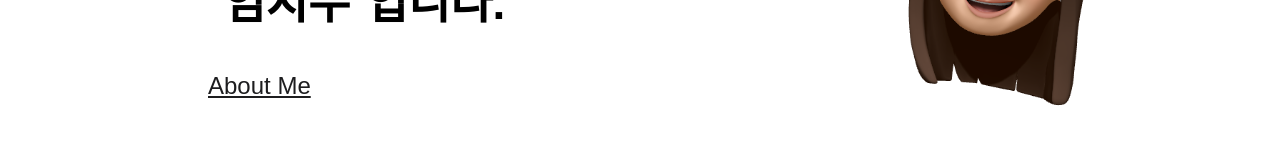
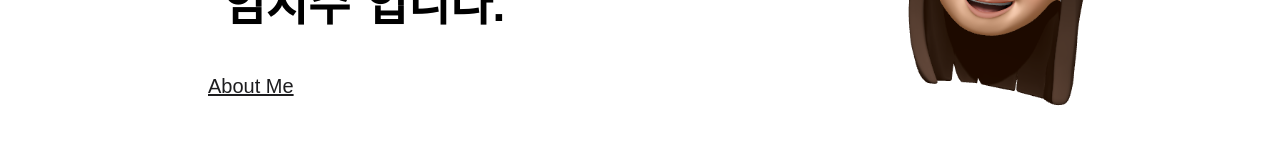
Before and after one commit to Ji-soo708/portfolio, a React (Create React App) app: page / in a window 1280 px wide. Shown: the part 293-453 px from the top of the page. Built offline with nearby package versions, Linux system fonts and the light colour scheme; a web font is replaced by a local one.

Commit message:
design: edit font size

```diff
--- a/src/components/MainHeader.tsx
+++ b/src/components/MainHeader.tsx
@@ -20,7 +20,7 @@ const Header: React.FC = () => {
               target="_blank"
               rel="noopener noreferrer"
             >
-              <p className="text-2xl text-[#1D1D1F] mt-8 underline">About Me</p>
+              <p className="text-xl text-[#1D1D1F] mt-8 underline">About Me</p>
             </a>
           </div>
           {/* 오른쪽 부분: 스티커 */}
```
